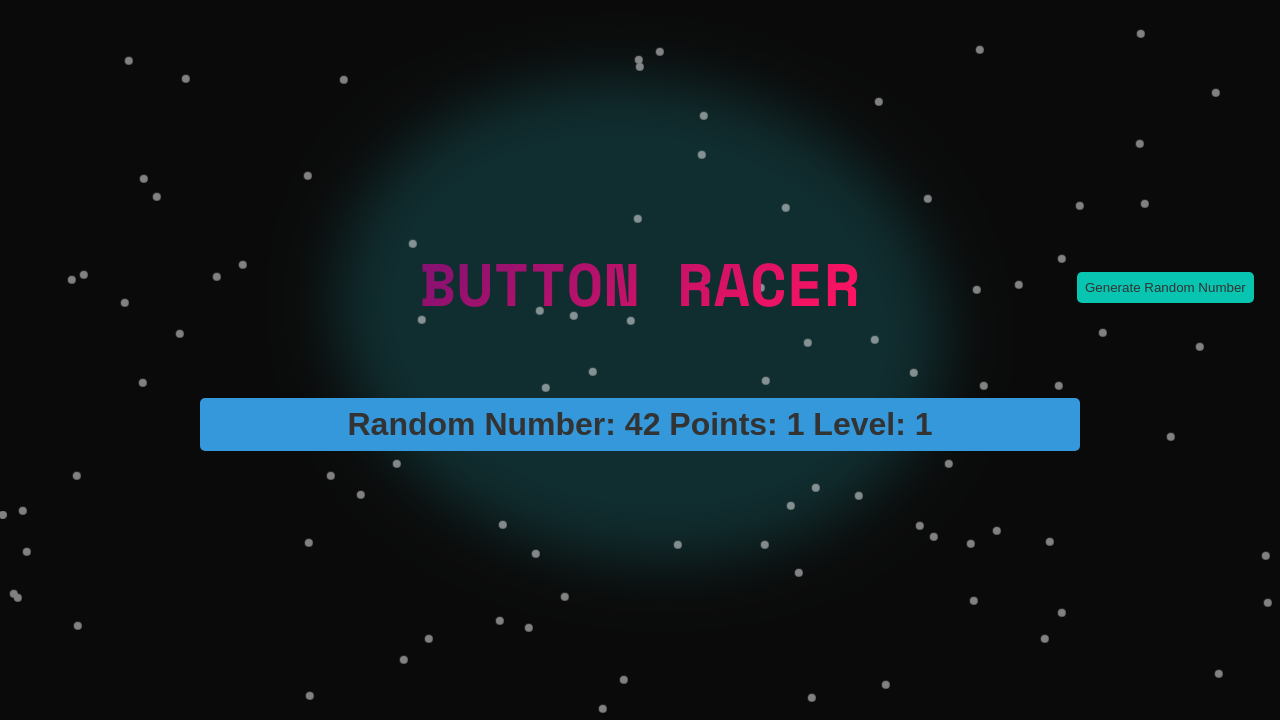
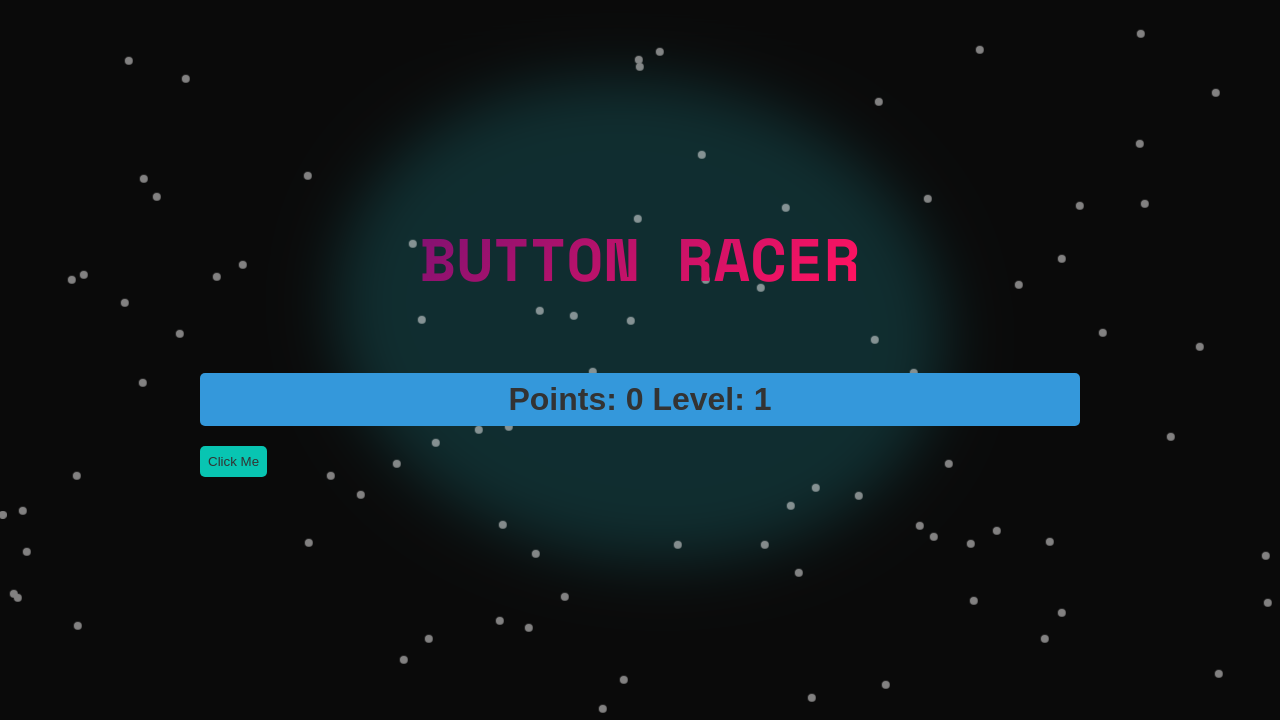
Before and after one commit to GDSC-NMIMS-MPSTME-Mumbai/project-mirage, a Flask app: page / in a window 1280 px wide. Shown: the part 80-800 px from the top of the page. Run offline with Flask 3, Linux system fonts and the light colour scheme.

Commit message:
changed generate button to game button and removed random number generation

```diff
--- a/static/js/index.js
+++ b/static/js/index.js
@@ -1,32 +1,22 @@
-const randomNumberElement = document.getElementById("random-number");
 const pointsElement = document.getElementById("points"); // Get the new span
 const levelElement = document.getElementById("level"); // Get the new span
-const generateButton = document.getElementById("generate-button");
+const gameButton = document.getElementById("game-button");
 const colorButton = document.getElementById("color-button");
 const containerWidth = document.body.offsetWidth;
 const containerHeight = document.body.offsetHeight;
-const buttonWidth = generateButton.offsetWidth;
-const buttonHeight = generateButton.offsetHeight;
+const buttonWidth = gameButton.offsetWidth;
+const buttonHeight = gameButton.offsetHeight;
 let points = 0;
 let level = 1;
 let timerId = null;
 let particleNum = 0;
 
-function fetchRandomNumber() {
-  fetch(generateRandomUrl)
-    .then((response) => response.text())
-    .then((data) => {
-      randomNumberElement.innerText = data;
-      moveButton();
-    })
-    .catch((error) => console.error("Error:", error));
-}
 function moveRandom() {
   const randomX = Math.floor(Math.random() * (containerWidth - buttonWidth));
   const randomY = Math.floor(Math.random() * (containerHeight - buttonHeight));
   changeColor();
-  generateButton.style.top = `${randomY}px`;
-  generateButton.style.left = `${randomX}px`;
+  gameButton.style.top = `${randomY}px`;
+  gameButton.style.left = `${randomX}px`;
 
   changeColor();
 }
@@ -34,8 +24,8 @@ function moveButton() {
   const randomX = Math.floor(Math.random() * (containerWidth - buttonWidth));
   const randomY = Math.floor(Math.random() * (containerHeight - buttonHeight));
 
-  generateButton.style.top = `${randomY}px`;
-  generateButton.style.left = `${randomX}px`;
+  gameButton.style.top = `${randomY}px`;
+  gameButton.style.left = `${randomX}px`;
 
   points++;
   if (points % 5 == 0) {
--- a/templates/index.html
+++ b/templates/index.html
@@ -26,23 +26,18 @@
       </h3>
 
       <h1>
-        Random Number:
-        <span id="random-number"></span>
-        Points: <span id="points">0</span>
+        Points:
+        <span id="points">0</span>
         Level:
         <span id="level">1</span>
         <!-- New span to display the points -->
       </h1>
 
       <div class="controls">
-        <!-- Button to trigger the generation of a random number -->
-        <button id="generate-button" onclick="fetchRandomNumber()">
-          Generate Random Number
+        <button id="game-button">
+          Click Me
         </button>
       </div>
     </main>
-    <script>
-      var generateRandomUrl = "{{ url_for('generate') }}";
-    </script>
   </body>
 </html>
--- a/utils/generate.py
+++ b/utils/generate.py
@@ -1,4 +1,6 @@
 import random
+
+# add server-side utilities here
 
 #Utility function to return a random number from 1 to 100
 def generate_random():
```
